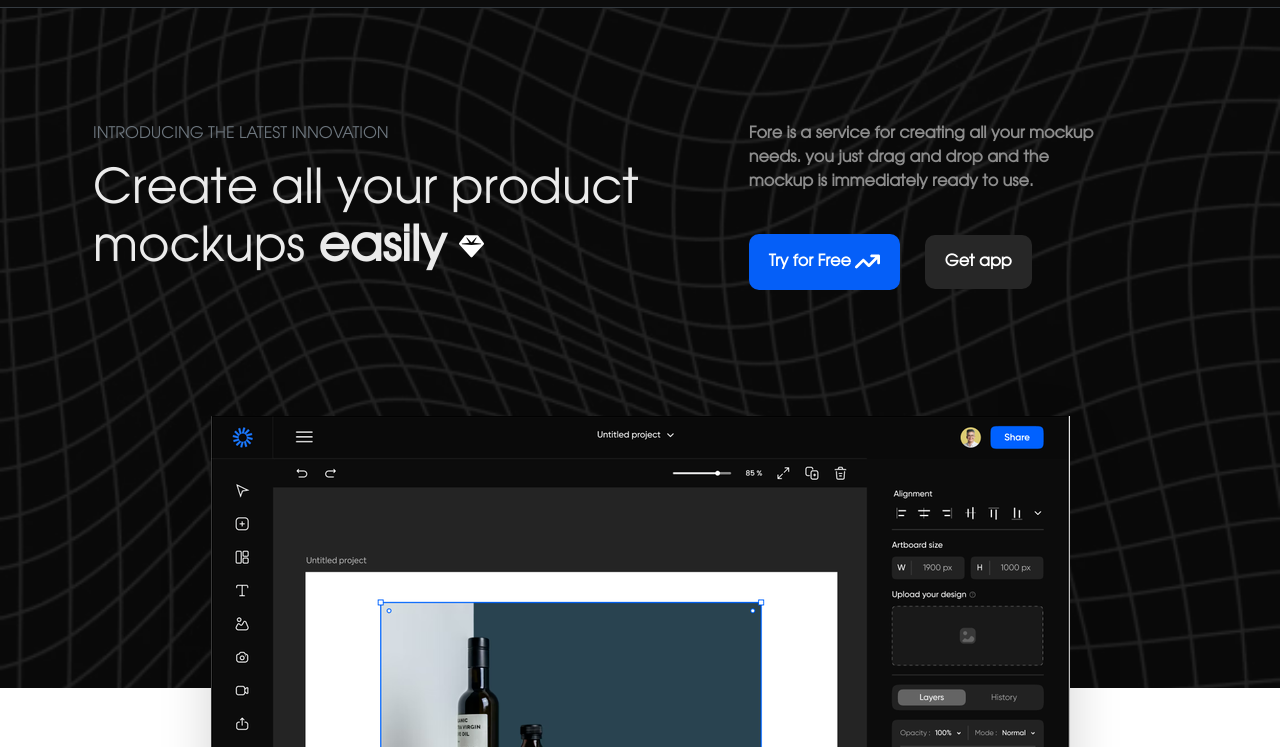
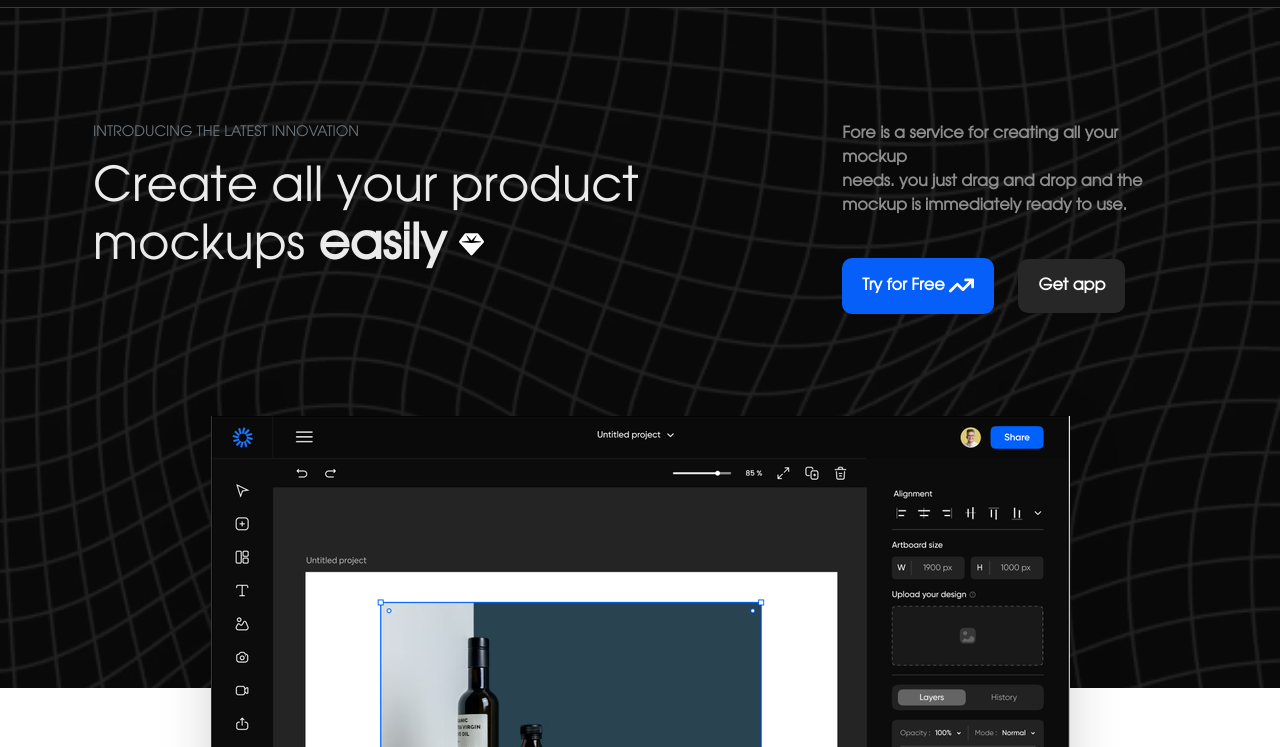
Before and after one commit to AbhishekBeegun/BS4-ABZ, a plain HTML site: page index.html in a window 1280 px wide. Shown: the part 53-800 px from the top of the page. Drawn offline with nearby package versions, Linux system fonts and the light colour scheme.

Commit message:
card-fixed

```diff
--- a/index.html
+++ b/index.html
@@ -72,14 +72,14 @@
     /* Having trouble to make bg-opacity : 0.1 || could not find exact image */
     .bg-image{
         background-image: var(--bg-header-img);
-        background-position: center;
+        background-position: fixed;
         background-size: cover;
     }
     #header .container{
         padding-top: 90px;
     }
     .header-left p {
-        font-size: 1rem;
+        font-size:0.9rem;
         color:#464646 ;
     }
     .header-left h1{
@@ -101,13 +101,15 @@
     }
     .brand-p{
         font-size: 1.1rem;
+        font-weight: 600;
     }
     /* mobilecard */
     .card-body h6 {
         color: var(--primary);
+        font-size: 0.8rem;
     }
     .card-body p, a{
-        font-size: 0.7rem;
+        font-size: 0.6rem;
     }
     /* transitions */
     .scaleup:hover{
@@ -188,7 +190,7 @@
         <div class="container">
             <div class="row px-2">
                 <!--Header Left Side -->
-                <div class="col-md-7 header-left py-md-4">
+                <div class="col-md-8 header-left py-md-4">
                     <p class="text-uppercase text-muted">
                     introducing the latest innovation
                     </p>
@@ -199,7 +201,7 @@
                 </div>
 
                 <!--header Right Side -->
-                <div class="col-md-5 header-right py-4">
+                <div class="col-md-4 header-right py-4">
                     <p>
                     Fore is a service for creating all your mockup<br>
                     needs. you just drag and drop and the<br>
```
